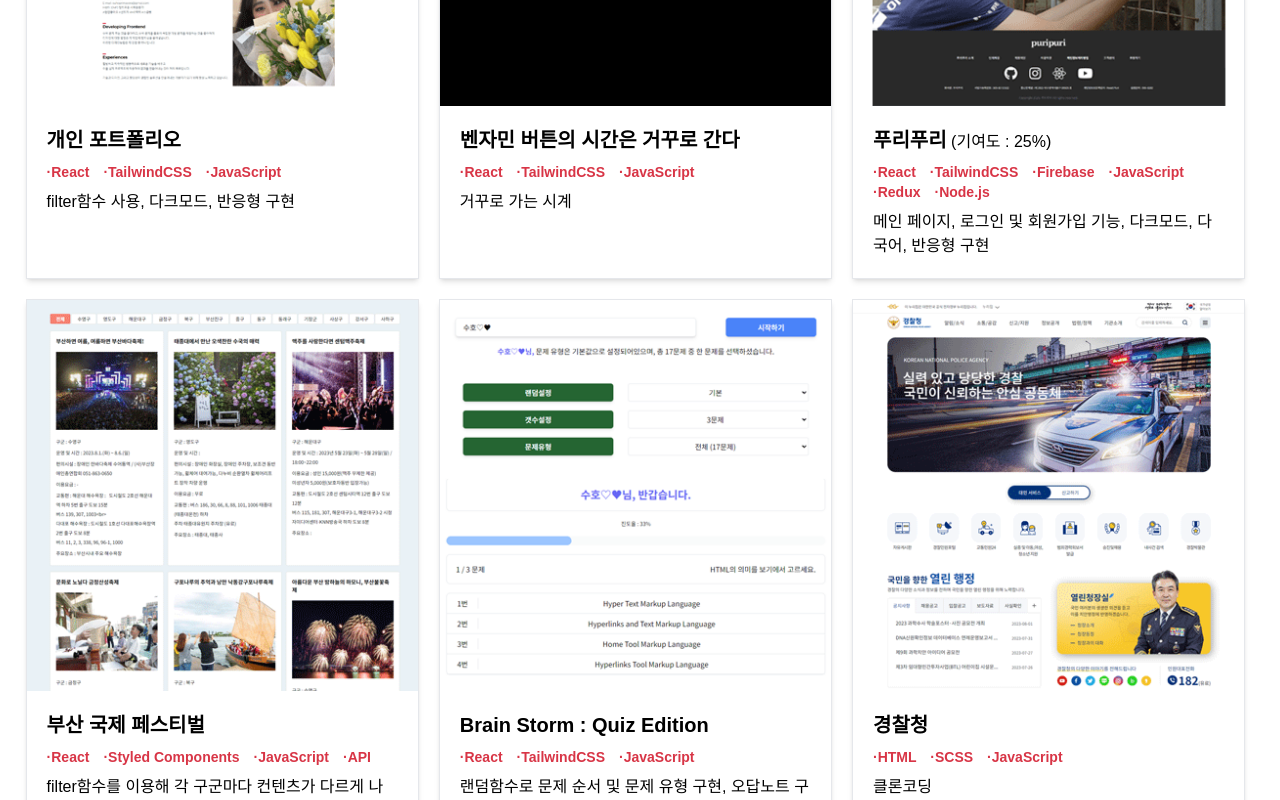
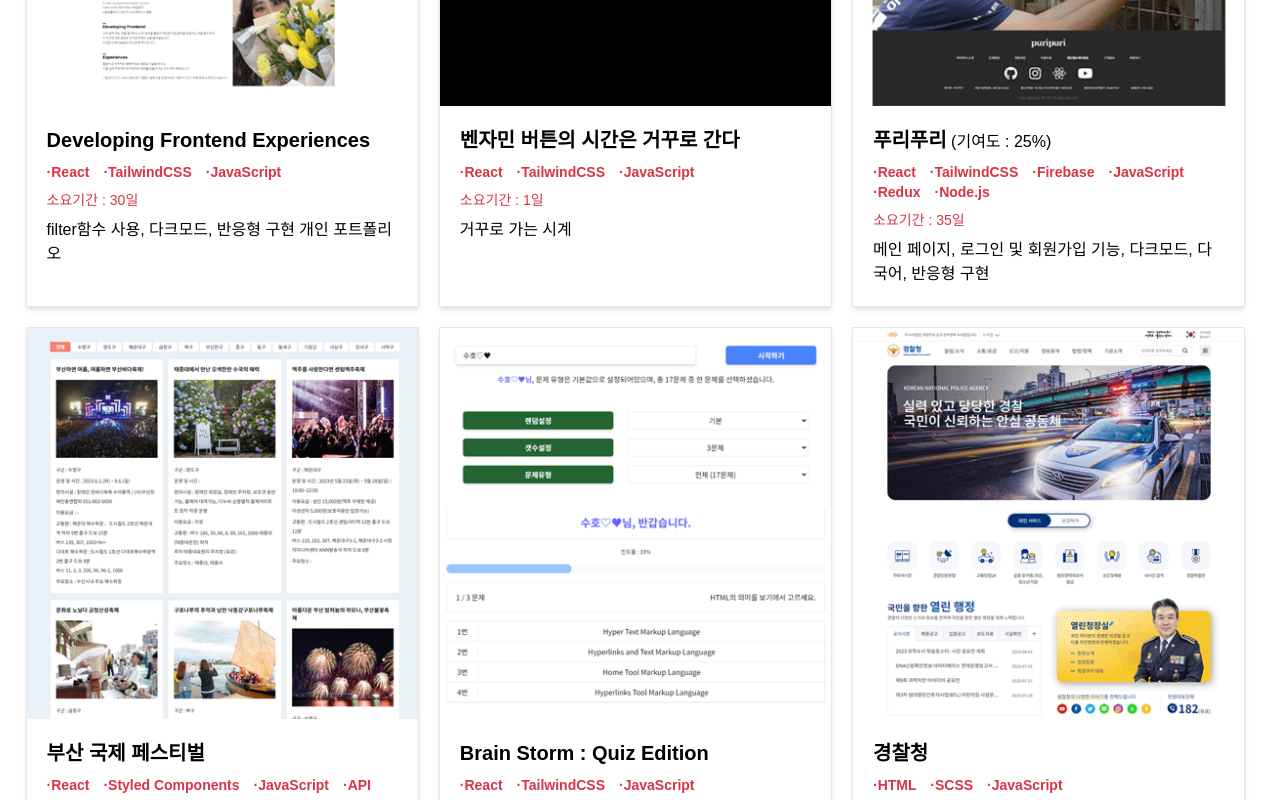
Before and after one commit to Suho01/PORTFOLIO, a React (Create React App) app: page / in a window 1280 px wide. Shown: the part 2860-3660 px from the top of the page. Built offline with nearby package versions, Linux system fonts and the light colour scheme.

Commit message:
날짜 수정

```diff
--- a/src/App.js
+++ b/src/App.js
@@ -32,7 +32,8 @@ function App() {
                         <Footer />
                         <GoTop />
                     </Provider>
-            )}
+                )
+            }
         </>
     );
 }
--- a/src/components/Projects.js
+++ b/src/components/Projects.js
@@ -6,10 +6,11 @@ function Projects() {
     const imgArray = [
         {
             "img" : "portfolio",
-            "title" : "개인 포트폴리오",
+            "title" : "Developing Frontend Experiences",
             "type" : "personal",
             "use" : "·React　·TailwindCSS　·JavaScript",
-            "story" : "filter함수 사용, 다크모드, 반응형 구현",
+            "date" : 30,
+            "story" : "filter함수 사용, 다크모드, 반응형 구현 개인 포트폴리오",
             "link" : "https://suho01.vercel.app/"
         },
         {
@@ -17,6 +18,7 @@ function Projects() {
             "title" : "벤자민 버튼의 시간은 거꾸로 간다",
             "type" : "personal",
             "use" : "·React　·TailwindCSS　·JavaScript",
+            "date" : 1,
             "story" : "거꾸로 가는 시계",
             "link" : "https://benjamin-button.vercel.app/"
         },
@@ -25,6 +27,7 @@ function Projects() {
             "title" : "푸리푸리",
             "type" : "team",
             "use" : "·React　·TailwindCSS　·Firebase　·JavaScript　·Redux　·Node.js",
+            "date" : 35,
             "story" : "메인 페이지, 로그인 및 회원가입 기능, 다크모드, 다국어, 반응형 구현",
             "contribution" : " (기여도 : 25%)",
             "link" : "https://team-puri.vercel.app/"
@@ -34,6 +37,7 @@ function Projects() {
             "title" : "부산 국제 페스티벌",
             "type" : "personal",
             "use" : "·React　·Styled Components　·JavaScript　·API",
+            "date" : 3,
             "story" : "filter함수를 이용해 각 구군마다 컨텐츠가 다르게 나타나는 기능 구현, 반응형 구현",
             "link" : "https://festival-mu.vercel.app/"
         },
@@ -42,6 +46,7 @@ function Projects() {
             "title" : "Brain Storm : Quiz Edition",
             "type" : "personal",
             "use" : "·React　·TailwindCSS　·JavaScript",
+            "date" : 3,
             "story" : "랜덤함수로 문제 순서 및 문제 유형 구현, 오답노트 구현, 반응형 구현",
             "link" : "https://quiz-rust-one.vercel.app/"
         },
@@ -50,6 +55,7 @@ function Projects() {
             "title" : "경찰청",
             "type" : "webapp",
             "use" : "·HTML　·SCSS　·JavaScript",
+            "date" : 3,
             "story" : "클론코딩",
             "link" : "https://suho01.github.io/police/"
         },
@@ -58,6 +64,7 @@ function Projects() {
             "title" : "서울특별시 교육감 조희연",
             "type" : "webapp",
             "use" : "·HTML　·SCSS　·JavaScript",
+            "date" : 1,
             "story" : "리디자인",
             "link" : "https://suho01.github.io/seoul/"
         },
@@ -66,6 +73,7 @@ function Projects() {
             "title" : "버거킹",
             "type" : "webapp",
             "use" : "·HTML　·SCSS　·JavaScript",
+            "date" : 5,
             "story" : "리디자인",
             "link" : "https://suho01.github.io/burgerking/"
         },
@@ -74,6 +82,7 @@ function Projects() {
             "title" : "공차",
             "type" : "webapp",
             "use" : "·HTML　·CSS　·JavaScript",
+            "date" : 6,
             "story" : "클론코딩",
             "link" : "https://suho01.github.io/gongcha/"
         },
@@ -82,6 +91,7 @@ function Projects() {
             "title" : "써브웨이",
             "type" : "webapp",
             "use" : "·HTML　·CSS　·JavaScript",
+            "date" : 12,
             "story" : "클론코딩",
             "link" : "https://suho01.github.io/subway/"
         },
@@ -90,6 +100,7 @@ function Projects() {
             "title" : "태성김치",
             "type" : "team",
             "use" : "·HTML　·CSS　·JavaScript",
+            "date" : 28,
             "story" : "디자인 및 모바일 반응형 제작",
             "contribution" : " (기여도 : 20%)",
             "link" : "http://www.tskimchi.com/sub/index.php"
@@ -99,6 +110,7 @@ function Projects() {
             "title" : "한국지방세연구원",
             "type" : "team",
             "use" : "·HTML　·CSS　·JavaScript",
+            "date" : 28,
             "story" : "디자인 및 모바일 반응형 제작",
             "contribution" : " (기여도 : 20%)",
             "link" : "https://www.kilf.re.kr/"
@@ -108,6 +120,7 @@ function Projects() {
             "title" : "한국문학번역원",
             "type" : "team",
             "use" : "·HTML　·CSS　·JavaScript",
+            "date" : 62,
             "story" : "디자인 및 모바일 반응형 제작",
             "contribution" : " (기여도 : 20%)",
             "link" : "https://ltikorea.or.kr/"
@@ -117,6 +130,7 @@ function Projects() {
             "title" : "Ku : Keeper",
             "type" : "team",
             "use" : "·Arduino　·MySQL　·Apache　·PHP　·C++",
+            "date" : 146,
             "contribution" : " (기여도 : 45%)",
             "story" : "아두이노 모듈로 만드는 도어락 졸업작품, 관리 기능은 웹 페이지 및 서버를 통해 구현",
             "link" : ""
@@ -126,6 +140,7 @@ function Projects() {
             "title" : "Starlight",
             "type" : "personal",
             "use" : "·Swift",
+            "date" : 7,
             "story" : "Swift로 만드는 리뷰 애플리케이션",
             "link" : ""
         }
@@ -174,6 +189,7 @@ function Projects() {
                                             <ul className='p-5'>
                                                 <li key={i} className='pb-2 text-xl lg:basis-[33%] md:basis-[49%] basis-full cursor-pointer font-semibold'>{e.title}<span className='text-base font-normal text-black'>{e.contribution}</span></li>
                                                 <li className='pb-2 text-sm text-[#D83546] font-bold'>{e.use}</li>
+                                                <li className='pb-2 text-sm text-[#D83546]'>소요기간 : {e.date}일</li>
                                                 <li className='text-base'>{e.story}</li>
                                             </ul>
 
```
Lines whose indentation alone changed are shown as unchanged.
